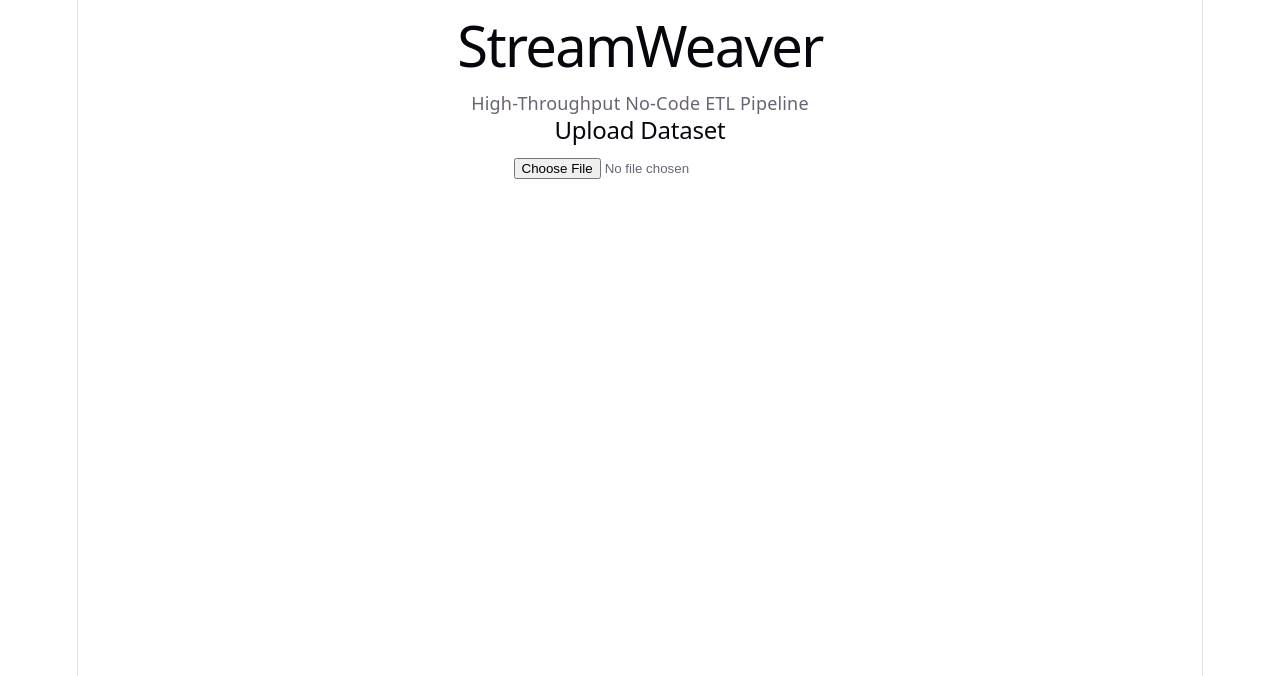
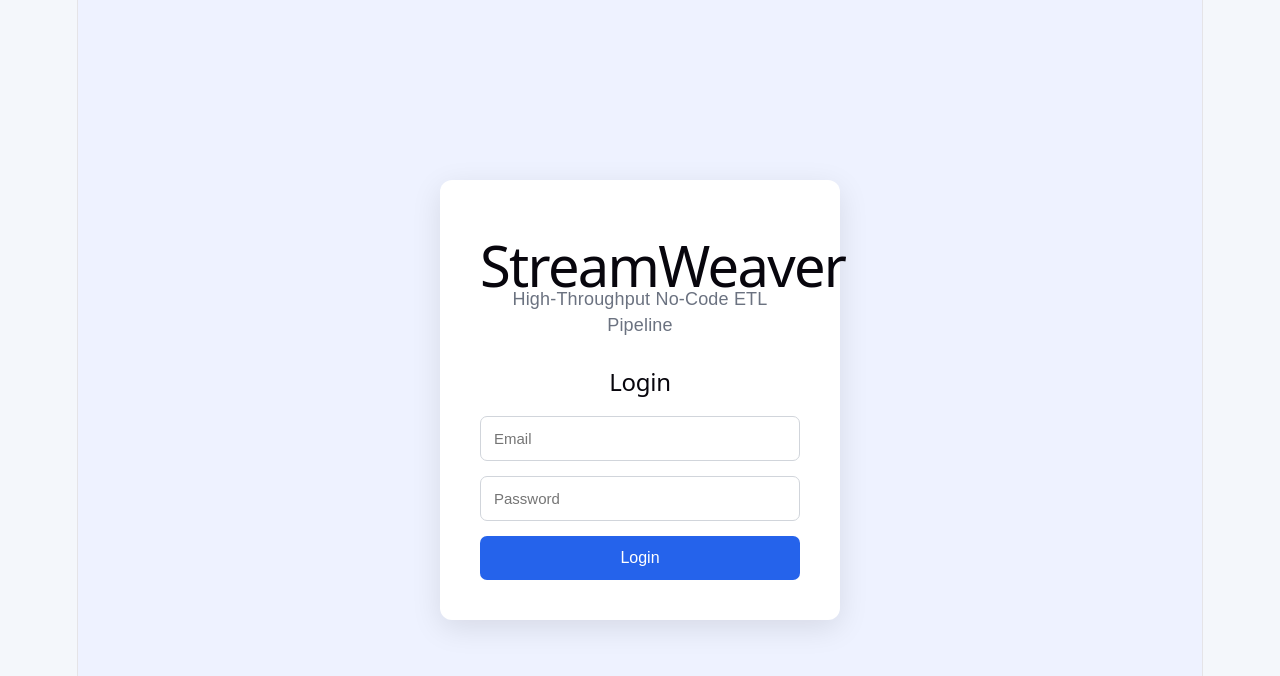
Before and after one commit to gsreejareddy/StreamWeaver, a React (Vite) app in the folder client/: page / in a window 1280 px wide. Shown: the top 676 px of the page. Built offline with nearby package versions, Linux system fonts and the light colour scheme.

Commit message:
Create StreamWeaver dashboard and login UI

```diff
--- a/client/src/App.css
+++ b/client/src/App.css
@@ -1,184 +1,156 @@
-.counter {
-  font-size: 16px;
-  padding: 5px 10px;
-  border-radius: 5px;
-  color: var(--accent);
-  background: var(--accent-bg);
-  border: 2px solid transparent;
-  transition: border-color 0.3s;
-  margin-bottom: 24px;
-
-  &:hover {
-    border-color: var(--accent-border);
-  }
-  &:focus-visible {
-    outline: 2px solid var(--accent);
-    outline-offset: 2px;
-  }
+* {
+  box-sizing: border-box;
 }
 
-.hero {
-  position: relative;
-
-  .base,
-  .framework,
-  .vite {
-    inset-inline: 0;
-    margin: 0 auto;
+body {
+  margin: 0;
+  font-family: Arial, sans-serif;
+  background: #f4f7fb;
+  color: #1f2937;
 }
 
-  .base {
-    width: 170px;
-    position: relative;
-    z-index: 0;
+button {
+  cursor: pointer;
 }
 
-  .framework,
-  .vite {
-    position: absolute;
+/* Login */
+
+.login-page {
+  min-height: 100vh;
+  display: flex;
+  justify-content: center;
+  align-items: center;
+  background: #eef2ff;
 }
 
-  .framework {
-    z-index: 1;
-    top: 34px;
-    height: 28px;
-    transform: perspective(2000px) rotateZ(300deg) rotateX(44deg) rotateY(39deg)
-      scale(1.4);
+.login-card {
+  width: 400px;
+  padding: 40px;
+  background: white;
+  border-radius: 12px;
+  box-shadow: 0 8px 30px rgba(0, 0, 0, 0.1);
+  text-align: center;
 }
 
-  .vite {
-    z-index: 0;
-    top: 107px;
-    height: 26px;
-    width: auto;
-    transform: perspective(2000px) rotateZ(300deg) rotateX(40deg) rotateY(39deg)
-      scale(0.8);
-  }
+.login-card h1 {
+  margin-bottom: 8px;
 }
 
-#center {
+.login-card p {
+  color: #6b7280;
+}
+
+.login-card h2 {
+  margin-top: 30px;
+}
+
+.login-card form {
   display: flex;
   flex-direction: column;
-  gap: 25px;
-  place-content: center;
-  place-items: center;
-  flex-grow: 1;
-
-  @media (max-width: 1024px) {
-    padding: 32px 20px 24px;
-    gap: 18px;
-  }
+  gap: 15px;
+  margin-top: 20px;
 }
 
-#next-steps {
-  display: flex;
-  border-top: 1px solid var(--border);
-  text-align: left;
-
-  & > div {
-    flex: 1 1 0;
-    padding: 32px;
-    @media (max-width: 1024px) {
-      padding: 24px 20px;
-    }
+.login-card input {
+  padding: 13px;
+  border: 1px solid #d1d5db;
+  border-radius: 7px;
+  font-size: 15px;
 }
 
-  .icon {
-    margin-bottom: 16px;
-    width: 22px;
-    height: 22px;
+.login-card button {
+  padding: 13px;
+  border: none;
+  border-radius: 7px;
+  background: #2563eb;
+  color: white;
+  font-size: 16px;
 }
 
-  @media (max-width: 1024px) {
-    flex-direction: column;
-    text-align: center;
-  }
+.login-card button:hover {
+  background: #1d4ed8;
 }
 
-#docs {
-  border-right: 1px solid var(--border);
-
-  @media (max-width: 1024px) {
-    border-right: none;
-    border-bottom: 1px solid var(--border);
-  }
+.error {
+  color: #dc2626 !important;
 }
 
-#next-steps ul {
-  list-style: none;
-  padding: 0;
-  display: flex;
-  gap: 8px;
-  margin: 32px 0 0;
+/* Dashboard */
 
-  .logo {
-    height: 18px;
+.dashboard {
+  min-height: 100vh;
 }
 
-  a {
-    color: var(--text-h);
-    font-size: 16px;
-    border-radius: 6px;
-    background: var(--social-bg);
+.header {
+  background: white;
+  padding: 20px 40px;
   display: flex;
-    padding: 6px 12px;
+  justify-content: space-between;
   align-items: center;
-    gap: 8px;
-    text-decoration: none;
-    transition: box-shadow 0.3s;
-
-    &:hover {
-      box-shadow: var(--shadow);
-    }
-    .button-icon {
-      height: 18px;
-      width: 18px;
-    }
+  border-bottom: 1px solid #e5e7eb;
 }
 
-  @media (max-width: 1024px) {
-    margin-top: 20px;
-    flex-wrap: wrap;
-    justify-content: center;
-
-    li {
-      flex: 1 1 calc(50% - 8px);
+.header h1 {
+  margin: 0;
+  color: #2563eb;
 }
 
-    a {
-      width: 100%;
-      justify-content: center;
-      box-sizing: border-box;
-    }
-  }
+.header p {
+  margin: 5px 0 0;
+  color: #6b7280;
 }
 
-#spacer {
-  height: 88px;
-  border-top: 1px solid var(--border);
-  @media (max-width: 1024px) {
-    height: 48px;
-  }
+.header button {
+  padding: 10px 20px;
+  border: none;
+  border-radius: 7px;
+  background: #ef4444;
+  color: white;
 }
 
-.ticks {
-  position: relative;
-  width: 100%;
-
-  &::before,
-  &::after {
-    content: '';
-    position: absolute;
-    top: -4.5px;
-    border: 5px solid transparent;
+.header button:hover {
+  background: #dc2626;
 }
 
-  &::before {
-    left: 0;
-    border-left-color: var(--border);
+.main-content {
+  max-width: 1100px;
+  margin: 40px auto;
+  padding: 0 25px;
 }
-  &::after {
-    right: 0;
-    border-right-color: var(--border);
+
+.main-content > h2 {
+  font-size: 30px;
+  margin-bottom: 8px;
 }
+
+.main-content > p {
+  color: #6b7280;
 }
+
+/* Upload section */
+
+.main-content > div {
+  margin-top: 25px;
+}
+
+.main-content input[type="file"] {
+  margin: 15px 0;
+}
+
+.main-content table {
+  width: 100%;
+  border-collapse: collapse;
+  background: white;
+  margin-top: 20px;
+}
+
+.main-content th,
+.main-content td {
+  padding: 12px;
+  border: 1px solid #ddd;
+  text-align: left;
+}
+
+.main-content th {
+  background: #f3f4f6;
+}
--- a/client/src/App.jsx
+++ b/client/src/App.jsx
@@ -1,13 +1,45 @@
+import { useState } from "react";
+import Login from "./components/Login";
 import FileUpload from "./components/FileUpload";
+import "./App.css";
 
 function App() {
+  const [isLoggedIn, setIsLoggedIn] = useState(false);
+
+  const handleLogin = () => {
+    setIsLoggedIn(true);
+  };
+
+  const handleLogout = () => {
+    setIsLoggedIn(false);
+  };
+
+  if (!isLoggedIn) {
+    return <Login onLogin={handleLogin} />;
+  }
+
   return (
-    <div>
-      <h1>StreamWeaver</h1>
+    <div className="dashboard">
+      <header className="header">
+        <div>
+          <h1>StreamWeaver</h1>
+          <p>High-Throughput No-Code ETL Pipeline</p>
+        </div>
 
-      <p>High-Throughput No-Code ETL Pipeline</p>
+        <button onClick={handleLogout}>
+          Logout
+        </button>
+      </header>
 
-      <FileUpload />
+      <main className="main-content">
+        <h2>Dashboard</h2>
+
+        <p>
+          Upload your CSV dataset and preview the data.
+        </p>
+
+        <FileUpload />
+      </main>
     </div>
   );
 }
--- /dev/null
+++ b/client/src/components/Login.jsx
@@ -0,0 +1,54 @@
+import { useState } from "react";
+
+function Login({ onLogin }) {
+  const [email, setEmail] = useState("");
+  const [password, setPassword] = useState("");
+  const [error, setError] = useState("");
+
+  const handleLogin = (event) => {
+    event.preventDefault();
+
+    if (!email || !password) {
+      setError("Please enter email and password.");
+      return;
+    }
+
+    onLogin();
+  };
+
+  return (
+    <div className="login-page">
+      <div className="login-card">
+        <h1>StreamWeaver</h1>
+
+        <p>High-Throughput No-Code ETL Pipeline</p>
+
+        <h2>Login</h2>
+
+        <form onSubmit={handleLogin}>
+          <input
+            type="email"
+            placeholder="Email"
+            value={email}
+            onChange={(event) => setEmail(event.target.value)}
+          />
+
+          <input
+            type="password"
+            placeholder="Password"
+            value={password}
+            onChange={(event) => setPassword(event.target.value)}
+          />
+
+          {error && <p className="error">{error}</p>}
+
+          <button type="submit">
+            Login
+          </button>
+        </form>
+      </div>
+    </div>
+  );
+}
+
+export default Login;
```
Lines whose indentation alone changed are shown as unchanged.
